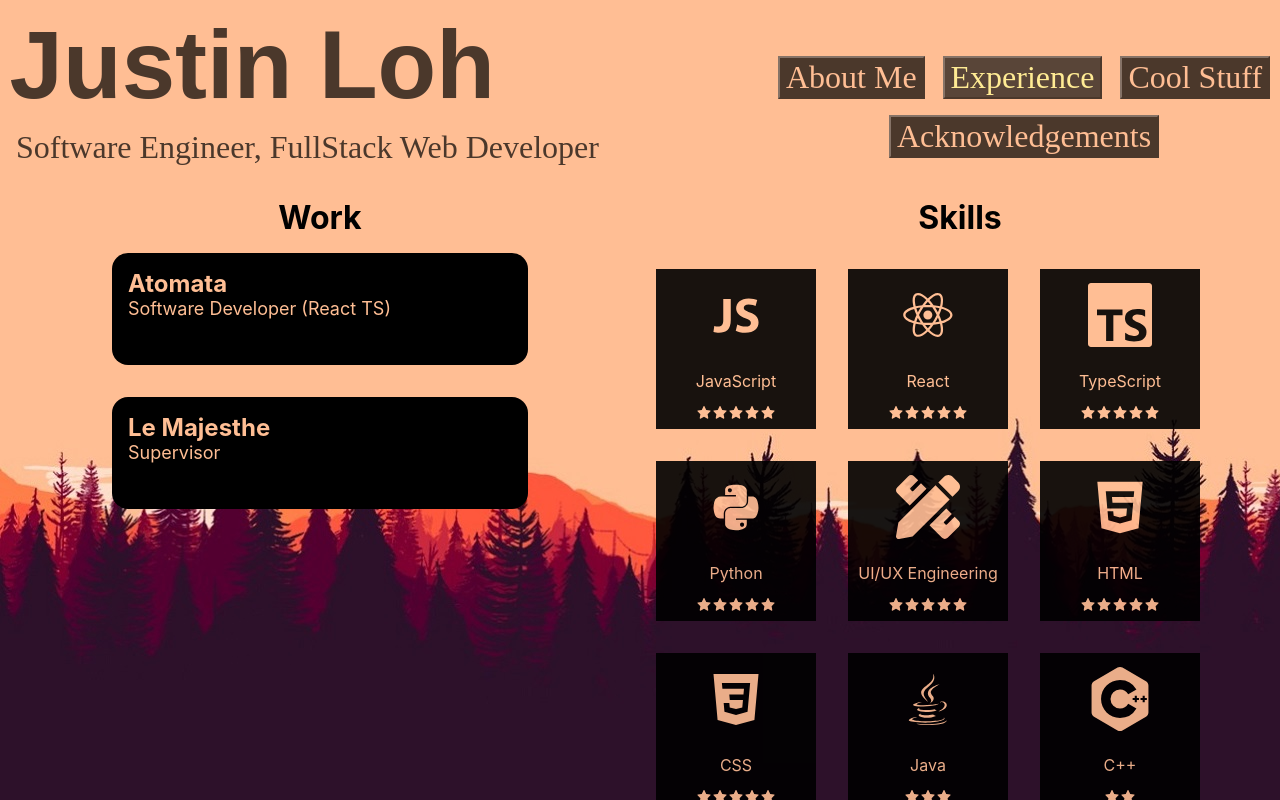
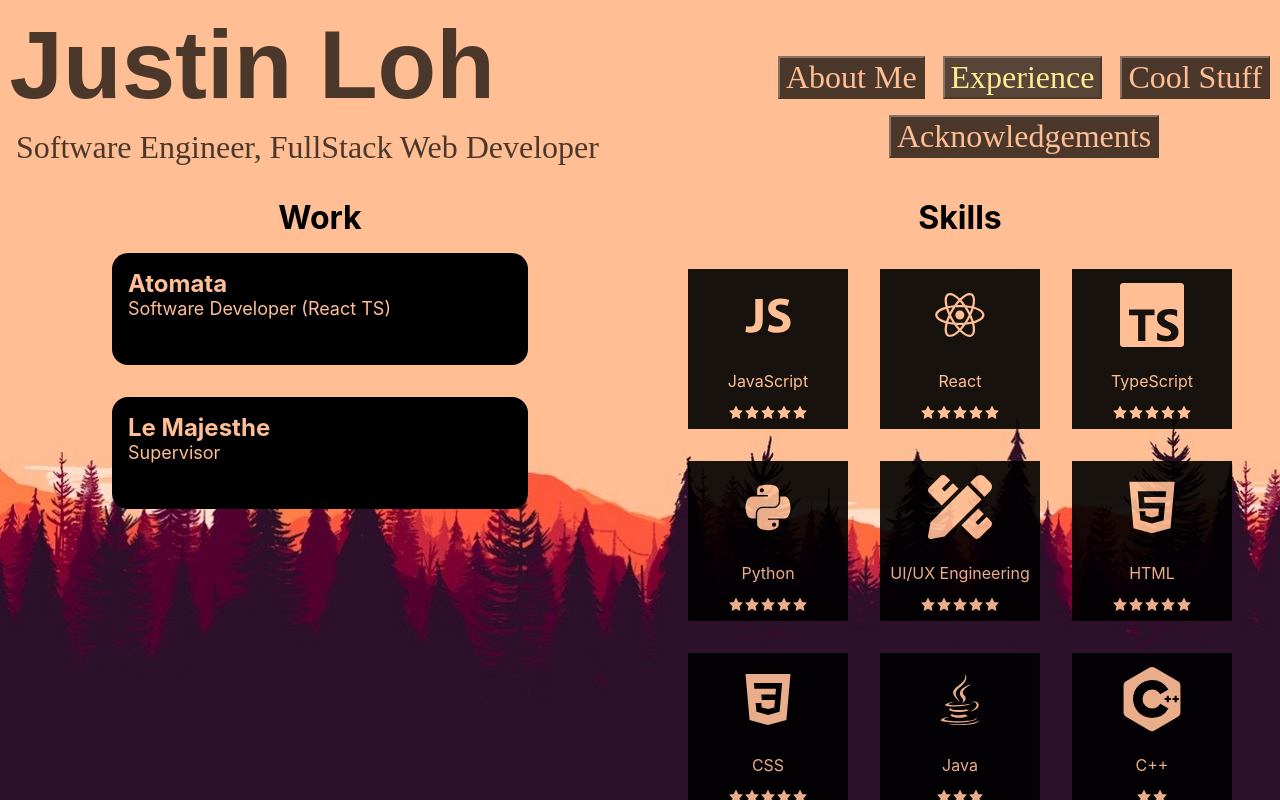
Before and after one commit to JustinLohKingWei/LohKingWayTooGood, a React (Create React App) app: page / in a window 1280 px wide. Both pictures are taken after a click on the button "Experience". Shown: the top 800 px of the page. Built offline with nearby package versions, Linux system fonts and the light colour scheme.

Commit message:
Sizing fixes for experience page

```diff
--- a/src/components/layout/ExperienceSkills.tsx
+++ b/src/components/layout/ExperienceSkills.tsx
@@ -15,7 +15,7 @@ const ExperienceSkillRoot = styled.div`
 const ExperienceSkillTitle = styled.div`
   display: flex;
   width: 100%;
-  min-width: 14.5em;
+  /* min-width: 14.5em; */
   justify-content: center;
   font-size: xx-large;
   font-weight: bold ;
@@ -25,6 +25,7 @@ const ExperienceCardContainer = styled.div`
   display: flex;
   flex-wrap: wrap;
   padding: 1em 0 1em 0;
+  justify-content:center;
 `;
 
 function ExperienceSkills() {
--- a/src/components/layout/ExperienceWork.tsx
+++ b/src/components/layout/ExperienceWork.tsx
@@ -15,7 +15,7 @@ const ExperienceWorkRoot = styled.div`
 const ExperienceWorkTitle = styled.div`
   display: flex;
   width: 100%;
-  min-width: 14.5em;
+  /* min-width: 14.5em; */
   justify-content: center;
   font-size: xx-large;
   font-weight: bold ;
```
